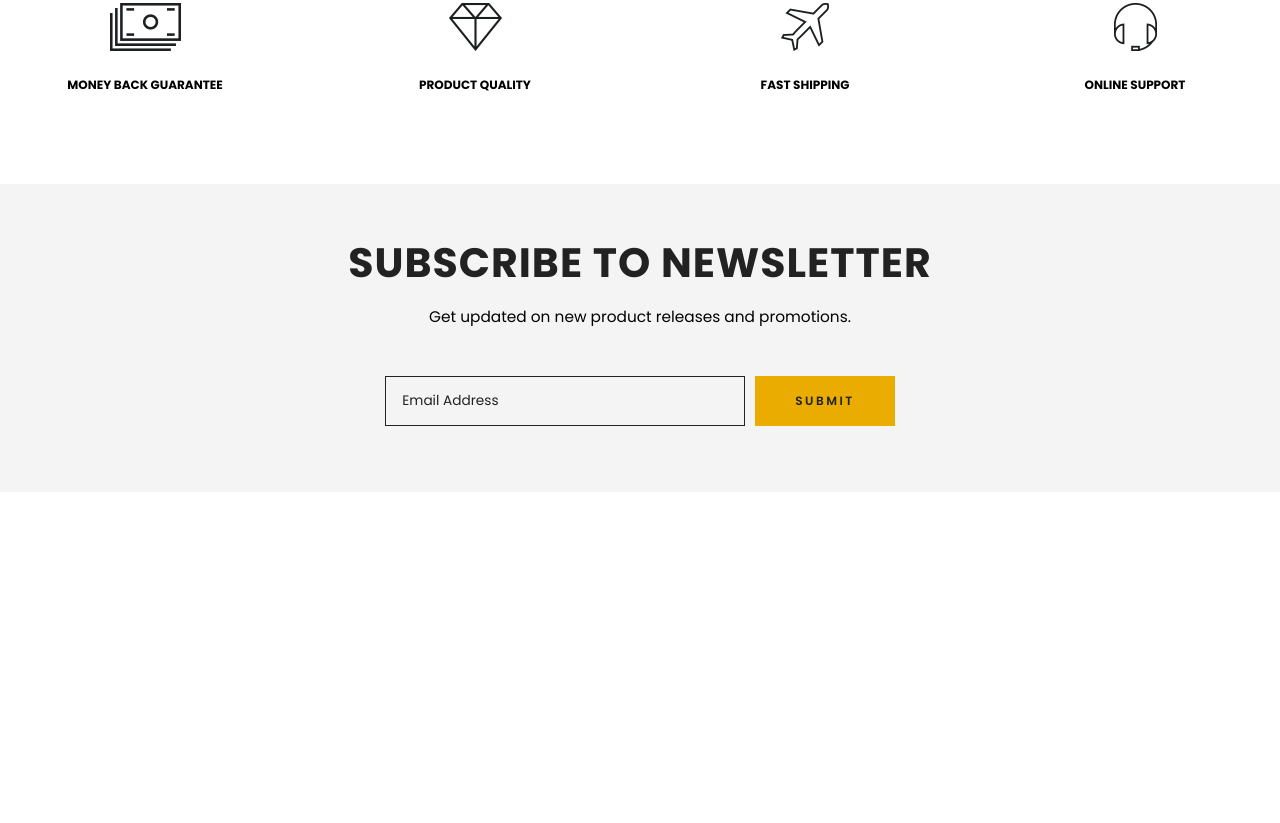
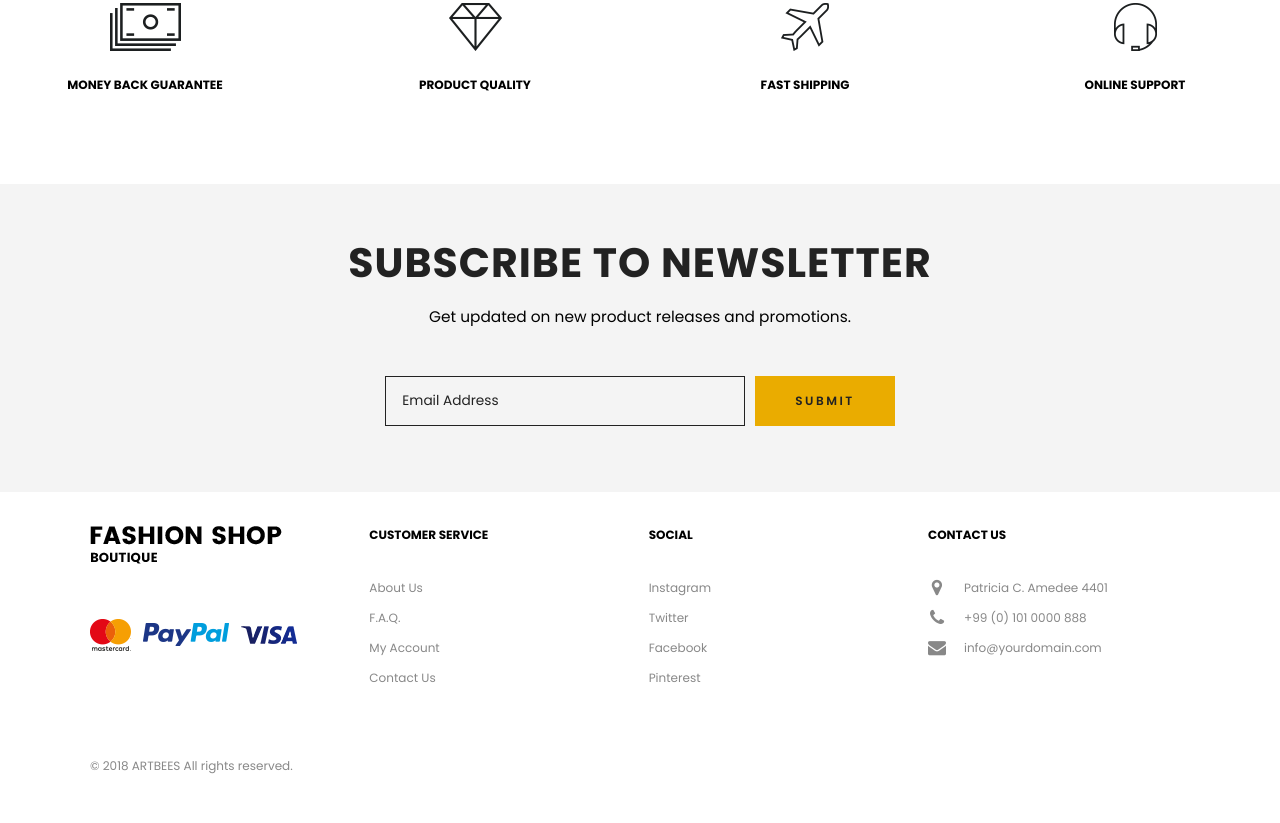
Before and after one commit to lubovgribiniyk/Task-4, a website: page index.html in a window 1280 px wide. Shown: the part 5181-6004 px from the top of the page. Before the commit the page ends 5673 px from the top, so only its background shows below. Drawn offline with nearby package versions, Linux system fonts and the light colour scheme; files that its build step writes are made by us from their sources.

Commit message:
Add footer section

```diff
--- a/index.html
+++ b/index.html
@@ -369,6 +369,81 @@
       </div>
     </form>
   </section>
+ <footer class="footer">
+   <div class="footer__container container">
+     <div class="footer__panel">
+       <div class="footer__panel-item">
+         <a href="/" class="footer__logo link">
+           <img class="header__logo-img" src="img/logo.png" alt="logo">
+         </a>
+         <ul class="payment list">
+           <li class="payment__item">
+             <img src="img/img-payment-1.png" alt="mastercard">
+           </li>
+           <li class="payment__item">
+             <img src="img/img-payment-2.png" alt="paypal">
+           </li>
+           <li class="payment__item">
+             <img src="img/img-payment-3.png" alt="visa">
+           </li>
+         </ul>
+       </div>
+       <div class="footer__panel-item">
+         <h4 class="footer__title">Customer Service</h4>
+         <ul class="footer__nav list">
+           <li class="footer__nav-item">
+             <a href="/" class="footer__link">About Us</a>
+           </li>
+           <li class="footer__nav-item">
+             <a href="/" class="footer__link">F.A.Q.</a>
+           </li>
+           <li class="footer__nav-item">
+             <a href="/" class="footer__link">My Account</a>
+           </li>
+           <li class="footer__nav-item">
+             <a href="/" class="footer__link">Contact Us</a>
+           </li>
+         </ul>
+       </div>
+       <div class="footer__panel-item">
+         <h4 class="footer__title">Social</h4>
+         <ul class="footer__nav list">
+           <li class="footer__nav-item">
+             <a href="/" class="footer__link">Instagram</a>
+           </li>
+           <li class="footer__nav-item">
+             <a href="/" class="footer__link">Twitter</a>
+           </li>
+           <li class="footer__nav-item">
+             <a href="/" class="footer__link">Facebook</a>
+           </li>
+           <li class="footer__nav-item">
+             <a href="/" class="footer__link">Pinterest</a>
+           </li>
+         </ul>
+       </div>
+       <div class="footer__panel-item">
+         <h4 class="footer__title">Contact Us</h4>
+         <ul class="footer__nav list">
+           <li class="footer__nav-item">
+             <i class="fa fa-map-marker footer__icon"></i>
+             Patricia C. Amedee 4401</li>
+           <li class="footer__nav-item">
+             <i class="fa fa-phone footer__icon"></i>
+             <a href="tel:+99 (0) 101 0000 888" class="footer__link">+99 (0) 101 0000 888</a>
+           </li>
+           <li class="footer__nav-item">
+             <i class="fa fa-envelope footer__icon"></i>
+             <a href="mailto:info@yourdomain.com" class="footer__link">info@yourdomain.com</a>
+           </li>
+         </ul>
+       </div>
+     </div>
+     <div class="footer__copyright">
+       <span class="footer__copyright-text">© 2018 ARTBEES All rights reserved.</span>
+     </div>
+   </div>
+ </footer>
 </body>
 
 </html>
--- /dev/null
+++ b/scss/components/_footer.scss
@@ -0,0 +1,50 @@
+.footer {
+  padding-top: 2.6%;
+  &__container {
+    max-width: 1140px;
+  }
+  &__logo {
+    display: block;
+    margin-bottom: 50px;
+  }
+  &__panel {
+    padding: 0 0 10px;
+    display: flex;
+    justify-content: space-between;
+  }
+  &__panel-item {
+    width: 25%;
+    max-width: 262px;
+  }
+  &__title {
+    margin: 0 0 35px;
+    font-size: 1rem;
+    font-weight: 700;
+    text-transform: uppercase;
+  }
+  &__nav-item {
+    margin-bottom: 12px;
+    display: flex;
+    color: $light-gray;
+  }
+  &__copyright {
+    padding: 48px 0;
+    text-align: left;
+  }
+  &__copyright-text {
+    color: $light-gray;
+  }
+  &__link {
+    color: $light-gray;
+    text-decoration: none;
+    &:hover {
+      text-decoration: underline;
+    }
+  }
+  &__icon {
+    width: 18px;
+    margin-right: 18px;
+    font-size: 18px;
+    text-align: center;
+  }
+}
--- /dev/null
+++ b/scss/components/_payment.scss
@@ -0,0 +1,8 @@
+.payment {
+  display: flex;
+  margin: 0 -6px;
+  align-items: center;
+  &__item {
+    margin: 0 6px;
+  }
+}
--- a/scss/index.scss
+++ b/scss/index.scss
@@ -11,6 +11,7 @@
 @import "components/user-menu";
 @import "components/form-element";
 @import "components/form-row";
+@import "components/payment";
 
 @import "components/header";
 @import "components/banner-slider";
@@ -24,3 +25,4 @@
 @import "components/photo-gallery";
 @import "components/benefits";
 @import "components/subscribe";
+@import "components/footer";
```
Also changed, not shown: img/img-payment-1.png (added), img/img-payment-2.png (added), img/img-payment-3.png (added).
